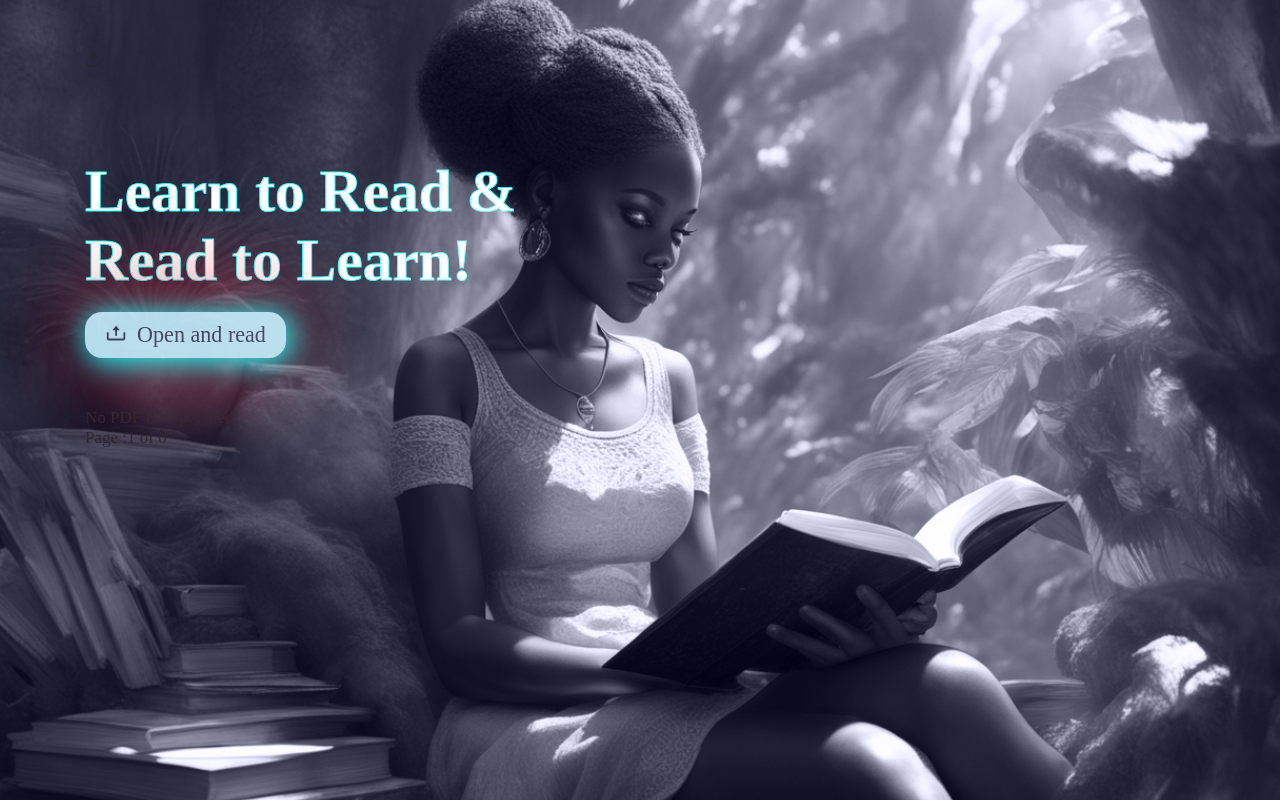
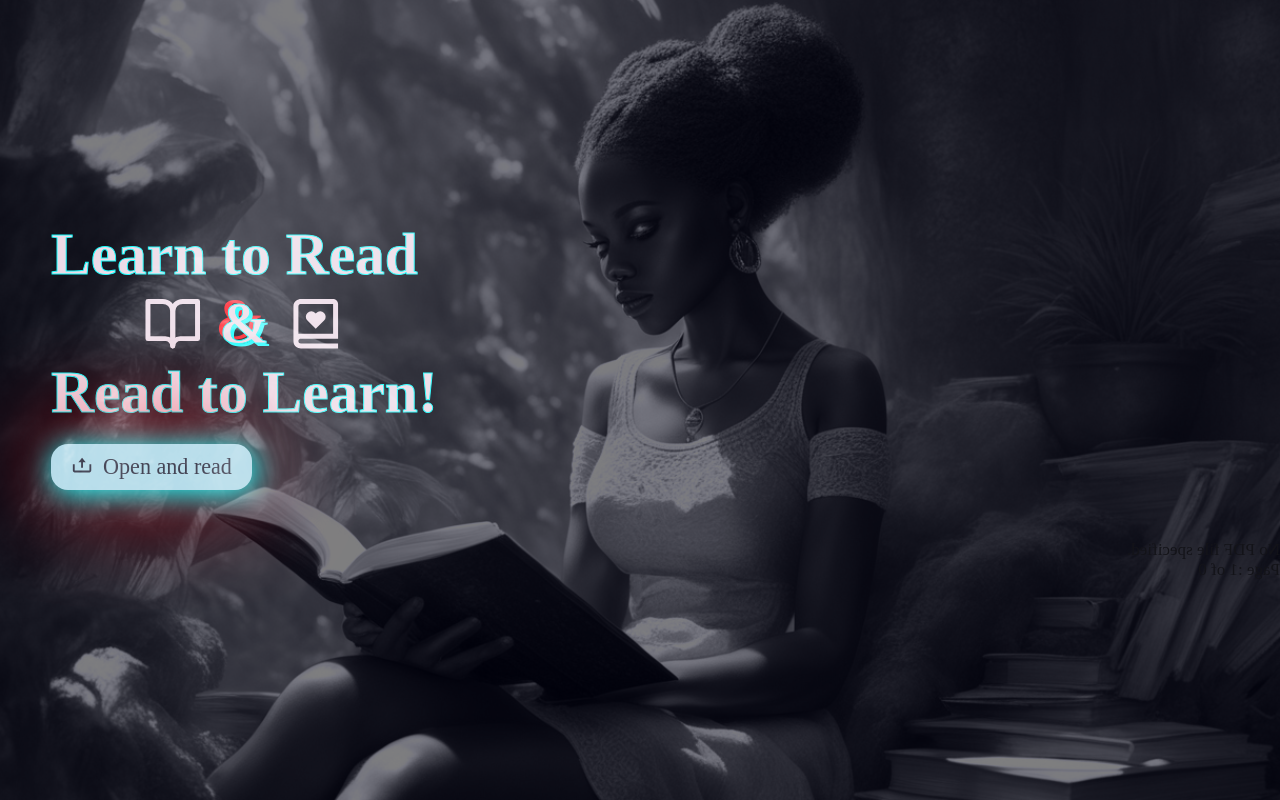
Before and after one commit to gebrina/cool-pdf-reader, a React (Vite) app: page / in a window 1280 px wide. Built offline with nearby package versions, Linux system fonts and the light colour scheme.

Commit message:
style home pages hero section

```diff
--- a/src/App.style.tsx
+++ b/src/App.style.tsx
@@ -6,7 +6,9 @@ import { selectColors } from "./utils";
 export const PdfContainer = styled.div<ITheme>(
   ({ theme }) => css`
     background-size: cover;
-    background-position: 0px -50px;
+    background-position: center;
+    /* filter: invert(5%); */
+    transform: scaleX(-1);
     background-repeat: no-repeat;
     background-blend-mode: luminosity;
     background-color: ${selectColors(theme).bgColor};
@@ -14,14 +16,16 @@ export const PdfContainer = styled.div<ITheme>(
     height: 100dvh;
     width: 100dvw;
     display: flex;
+    justify-content: center;
     flex-direction: column;
     gap: 50px;
-    padding: 3em 5em;
-
-    @media only screen and (max-width: 600px) {
-      padding: 0px 30px;
+    &::before {
+      opacity: 0.5;
+      content: "";
+      position: absolute;
+      height: 100%;
+      width: 100%;
+      background-color: black;
     }
   `
 );
-
-export const Banner = styled.div``;
--- a/src/App.tsx
+++ b/src/App.tsx
@@ -1,5 +1,4 @@
-import { FiUpload } from "react-icons/fi";
-import { Banner, PdfContainer } from "./App.style";
+import { PdfContainer } from "./App.style";
 import beautyGirl from "./assets/bg.jpeg";
 import { usePdfContext } from "./context";
 import { PdfUploader, PdfViewer } from "./pdf";
@@ -12,9 +11,6 @@ export const App = () => {
       style={{ backgroundImage: `url(${beautyGirl})` }}
       theme={theme}
     >
-      <Banner>
-        <FiUpload />
-      </Banner>
       <PdfUploader theme={theme} />
       <PdfViewer />
     </PdfContainer>
--- a/src/pdf/uploader/Uploader.style.tsx
+++ b/src/pdf/uploader/Uploader.style.tsx
@@ -1,30 +1,38 @@
 import { css } from "@emotion/react";
 import styled from "@emotion/styled";
 import { ITheme } from "../../common";
+import { selectColors } from "../../utils";
 
 export const PdfUploader = styled.section<ITheme>(
   ({ theme }) => css`
+    transform: scaleX(-1);
+    color: ${selectColors(theme).textColor};
+    mix-blend-mode: screen;
+    padding: 0 3em;
     display: flex;
-    width: 100%;
-    padding-top: 2rem;
-    mix-blend-mode: screen;
     flex-direction: column;
-    text-align: left;
-    justify-content: left;
-    align-items: start;
+    /* background-color: aliceblue; */
+    align-items: flex-start;
     gap: 1rem;
   `
 );
 
-export const Title = styled.h3`
-  font-size: 3.5rem;
-  /* text-shadow: 10px 1px red; */
-  -webkit-text-stroke: 1px rgb(0, 255, 255);
-  color: white;
-  @media only screen and (max-width: 400px) {
-    font-size: 2rem;
-  }
-`;
+export const Title = styled.h3<ITheme>(
+  ({ theme }) => css`
+    font-size: 3.5rem;
+    color: ${selectColors(theme).titleColor};
+    -webkit-text-stroke: 1px rgb(0, 255, 255);
+    span {
+      padding: 0 0.3em;
+      display: flex;
+      align-items: center;
+      justify-content: center;
+      gap: 1rem;
+      text-align: center;
+      text-shadow: 3px 3px rgb(0, 255, 255), -4px -4px red;
+    }
+  `
+);
 
 export const InputFile = styled.input`
   display: none;
--- a/src/pdf/uploader/Uploader.tsx
+++ b/src/pdf/uploader/Uploader.tsx
@@ -1,5 +1,6 @@
 import { FC } from "react";
-import { BiUpload } from "react-icons/bi";
+import { BiBookHeart, BiUpload } from "react-icons/bi";
+import { FiBookOpen } from "react-icons/fi";
 import { ThemeName } from "../../common";
 import { usePdfContext } from "../../context";
 import { InputFile, InputLabel, PdfUploader, Title } from "./Uploader.style";
@@ -13,9 +14,11 @@ export const Uploader: FC<TUploaderProps> = ({ theme }) => {
 
   return (
     <PdfUploader theme={theme}>
-      <Title>
-        Learn to Read &
-        <br />
+      <Title theme={theme}>
+        Learn to Read
+        <span>
+          <FiBookOpen /> & <BiBookHeart />
+        </span>
         Read to Learn!
       </Title>
       <InputFile
--- a/src/utils/index.tsx
+++ b/src/utils/index.tsx
@@ -10,7 +10,7 @@ export const selectColors = (theme: ThemeName): TSelectColor => {
   let selectedColors: TSelectColor = {
     bgColor: "#b7b8cc",
     textColor: "#272731",
-    titleColor: "#921862",
+    titleColor: "#ead7e3",
   };
 
   switch (theme) {
```
